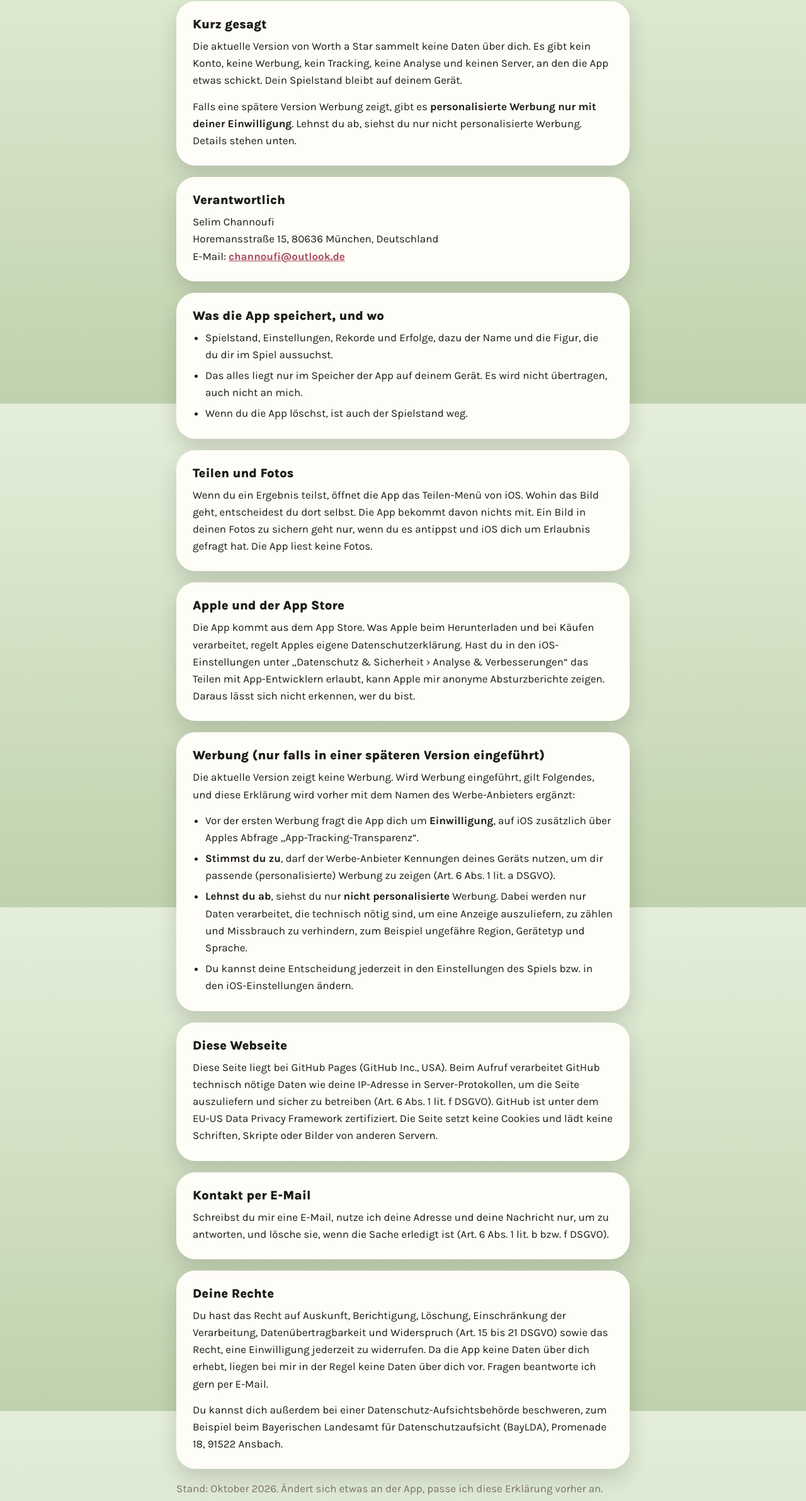
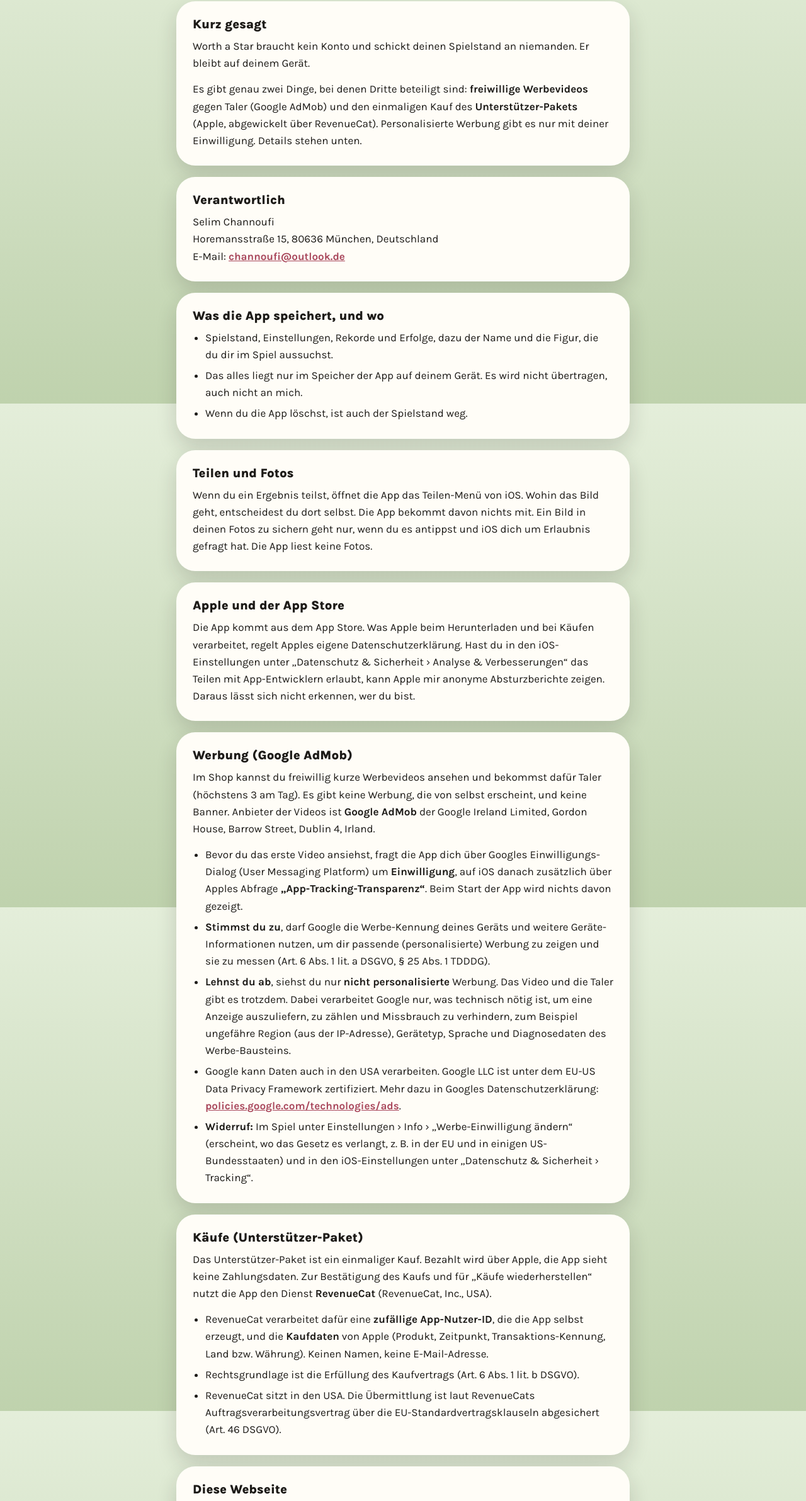
Before and after one commit to Seliminici/worth-a-star-info, a plain HTML site: page datenschutz.html in a window 1280 px wide. Shown: the part 159-2543 px from the top of the page at 63% size. Drawn offline with Linux system fonts and the light colour scheme.

Commit message:
EIN-1 6: Datenschutzerklärung – Werbung (Google AdMob, UMP-Einwilligung, App-Tracking-Transparenz, nicht personalisiert ohne Zustimmung, Widerruf im Spiel) und neuer Abschnitt Käufe (Apple, RevenueCat: zufällige App-Nutzer-ID und Kaufdaten, Vertragserfüllung, Standardvertragsklauseln laut RevenueCat-DPA); Startseite „ohne Konto“ (DE/EN)
Co-Authored-By: Claude Opus 5.5 <noreply@anthropic.com>

```diff
--- a/datenschutz.html
+++ b/datenschutz.html
@@ -19,8 +19,8 @@
 
   <div class="karte">
     <h2>Kurz gesagt</h2>
-    <p>Die aktuelle Version von Worth a Star sammelt keine Daten über dich. Es gibt kein Konto, keine Werbung, kein Tracking, keine Analyse und keinen Server, an den die App etwas schickt. Dein Spielstand bleibt auf deinem Gerät.</p>
-    <p>Falls eine spätere Version Werbung zeigt, gibt es <b>personalisierte Werbung nur mit deiner Einwilligung</b>. Lehnst du ab, siehst du nur nicht personalisierte Werbung. Details stehen unten.</p>
+    <p>Worth a Star braucht kein Konto und schickt deinen Spielstand an niemanden. Er bleibt auf deinem Gerät.</p>
+    <p>Es gibt genau zwei Dinge, bei denen Dritte beteiligt sind: <b>freiwillige Werbevideos</b> gegen Taler (Google AdMob) und den einmaligen Kauf des <b>Unterstützer-Pakets</b> (Apple, abgewickelt über RevenueCat). Personalisierte Werbung gibt es nur mit deiner Einwilligung. Details stehen unten.</p>
   </div>
 
   <div class="karte">
@@ -52,13 +52,24 @@
   </div>
 
   <div class="karte">
-    <h2>Werbung (nur falls in einer späteren Version eingeführt)</h2>
-    <p>Die aktuelle Version zeigt keine Werbung. Wird Werbung eingeführt, gilt Folgendes, und diese Erklärung wird vorher mit dem Namen des Werbe-Anbieters ergänzt:</p>
+    <h2>Werbung (Google AdMob)</h2>
+    <p>Im Shop kannst du freiwillig kurze Werbevideos ansehen und bekommst dafür Taler (höchstens 3 am Tag). Es gibt keine Werbung, die von selbst erscheint, und keine Banner. Anbieter der Videos ist <b>Google AdMob</b> der Google Ireland Limited, Gordon House, Barrow Street, Dublin 4, Irland.</p>
     <ul>
-      <li>Vor der ersten Werbung fragt die App dich um <b>Einwilligung</b>, auf iOS zusätzlich über Apples Abfrage „App-Tracking-Transparenz“.</li>
-      <li><b>Stimmst du zu</b>, darf der Werbe-Anbieter Kennungen deines Geräts nutzen, um dir passende (personalisierte) Werbung zu zeigen (Art. 6 Abs. 1 lit. a DSGVO).</li>
-      <li><b>Lehnst du ab</b>, siehst du nur <b>nicht personalisierte</b> Werbung. Dabei werden nur Daten verarbeitet, die technisch nötig sind, um eine Anzeige auszuliefern, zu zählen und Missbrauch zu verhindern, zum Beispiel ungefähre Region, Gerätetyp und Sprache.</li>
-      <li>Du kannst deine Entscheidung jederzeit in den Einstellungen des Spiels bzw. in den iOS-Einstellungen ändern.</li>
+      <li>Bevor du das erste Video ansiehst, fragt die App dich über Googles Einwilligungs-Dialog (User Messaging Platform) um <b>Einwilligung</b>, auf iOS danach zusätzlich über Apples Abfrage <b>„App-Tracking-Transparenz“</b>. Beim Start der App wird nichts davon gezeigt.</li>
+      <li><b>Stimmst du zu</b>, darf Google die Werbe-Kennung deines Geräts und weitere Geräte-Informationen nutzen, um dir passende (personalisierte) Werbung zu zeigen und sie zu messen (Art. 6 Abs. 1 lit. a DSGVO, § 25 Abs. 1 TDDDG).</li>
+      <li><b>Lehnst du ab</b>, siehst du nur <b>nicht personalisierte</b> Werbung. Das Video und die Taler gibt es trotzdem. Dabei verarbeitet Google nur, was technisch nötig ist, um eine Anzeige auszuliefern, zu zählen und Missbrauch zu verhindern, zum Beispiel ungefähre Region (aus der IP-Adresse), Gerätetyp, Sprache und Diagnosedaten des Werbe-Bausteins.</li>
+      <li>Google kann Daten auch in den USA verarbeiten. Google LLC ist unter dem EU-US Data Privacy Framework zertifiziert. Mehr dazu in Googles Datenschutzerklärung: <a href="https://policies.google.com/technologies/ads?hl=de">policies.google.com/technologies/ads</a>.</li>
+      <li><b>Widerruf:</b> Im Spiel unter Einstellungen › Info › „Werbe-Einwilligung ändern“ (erscheint, wo das Gesetz es verlangt, z. B. in der EU und in einigen US-Bundesstaaten) und in den iOS-Einstellungen unter „Datenschutz &amp; Sicherheit › Tracking“.</li>
+    </ul>
+  </div>
+
+<div class="karte">
+    <h2>Käufe (Unterstützer-Paket)</h2>
+    <p>Das Unterstützer-Paket ist ein einmaliger Kauf. Bezahlt wird über Apple, die App sieht keine Zahlungsdaten. Zur Bestätigung des Kaufs und für „Käufe wiederherstellen“ nutzt die App den Dienst <b>RevenueCat</b> (RevenueCat, Inc., USA).</p>
+    <ul>
+      <li>RevenueCat verarbeitet dafür eine <b>zufällige App-Nutzer-ID</b>, die die App selbst erzeugt, und die <b>Kaufdaten</b> von Apple (Produkt, Zeitpunkt, Transaktions-Kennung, Land bzw. Währung). Keinen Namen, keine E-Mail-Adresse.</li>
+      <li>Rechtsgrundlage ist die Erfüllung des Kaufvertrags (Art. 6 Abs. 1 lit. b DSGVO).</li>
+      <li>RevenueCat sitzt in den USA. Die Übermittlung ist laut RevenueCats Auftragsverarbeitungsvertrag über die EU-Standardvertragsklauseln abgesichert (Art. 46 DSGVO).</li>
     </ul>
   </div>
 
@@ -78,7 +89,7 @@
     <p>Du kannst dich außerdem bei einer Datenschutz-Aufsichtsbehörde beschweren, zum Beispiel beim Bayerischen Landesamt für Datenschutzaufsicht (BayLDA), Promenade 18, 91522 Ansbach.</p>
   </div>
 
-  <p class="leise">Stand: Oktober 2026. Ändert sich etwas an der App, passe ich diese Erklärung vorher an.</p>
+  <p class="leise">Stand: November 2026. Ändert sich etwas an der App, passe ich diese Erklärung vorher an.</p>
 </main>
 <footer class="fuss"><div class="wrap"><span>© 2026 Worth a Star</span><nav><a href="index.html">Startseite</a><a href="impressum.html">Impressum</a></nav></div></footer>
 </body>
```
Also changed, not shown: datenschutz-en.html (+20 -9 lines), index-en.html (+1 -1 lines), index.html (+1 -1 lines).
